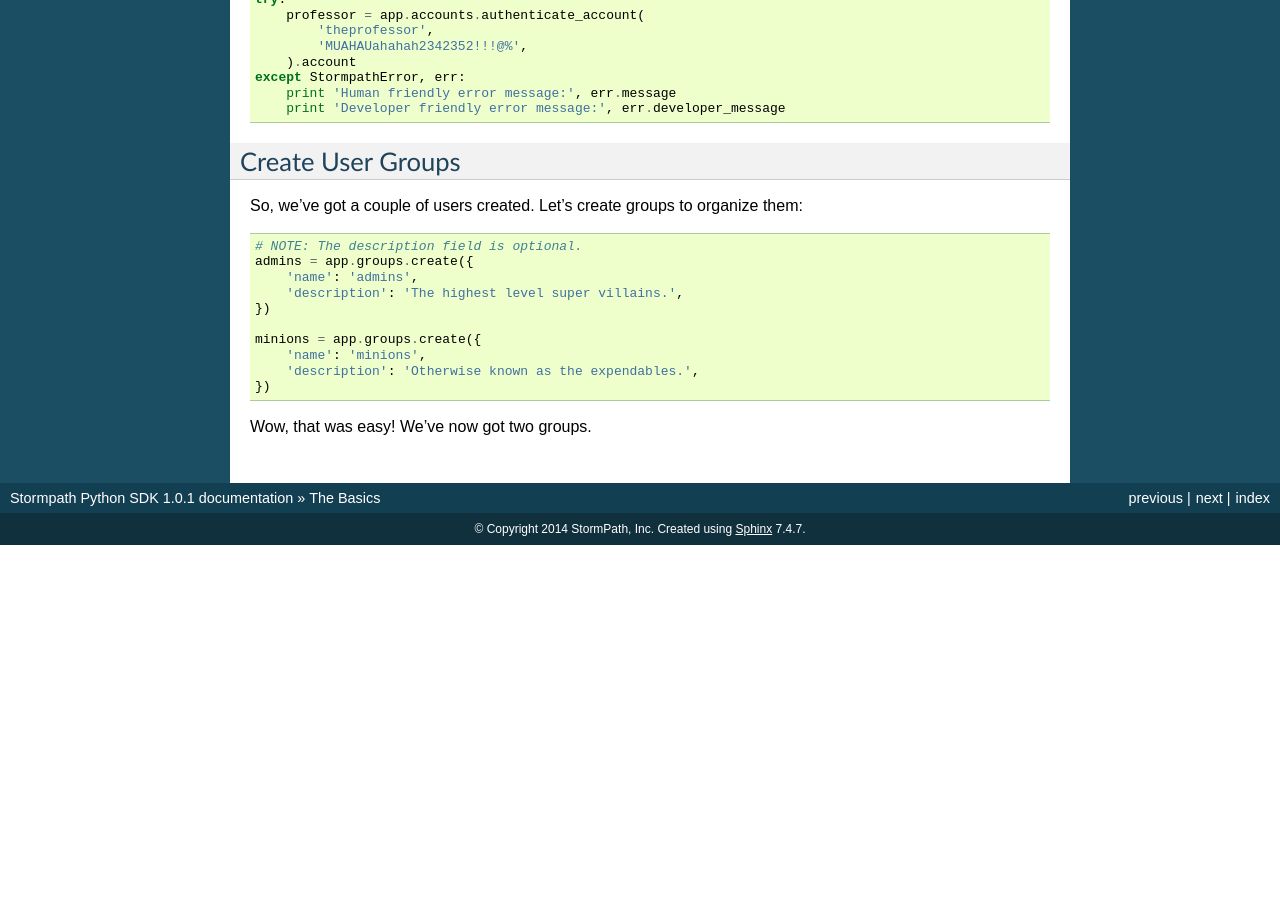
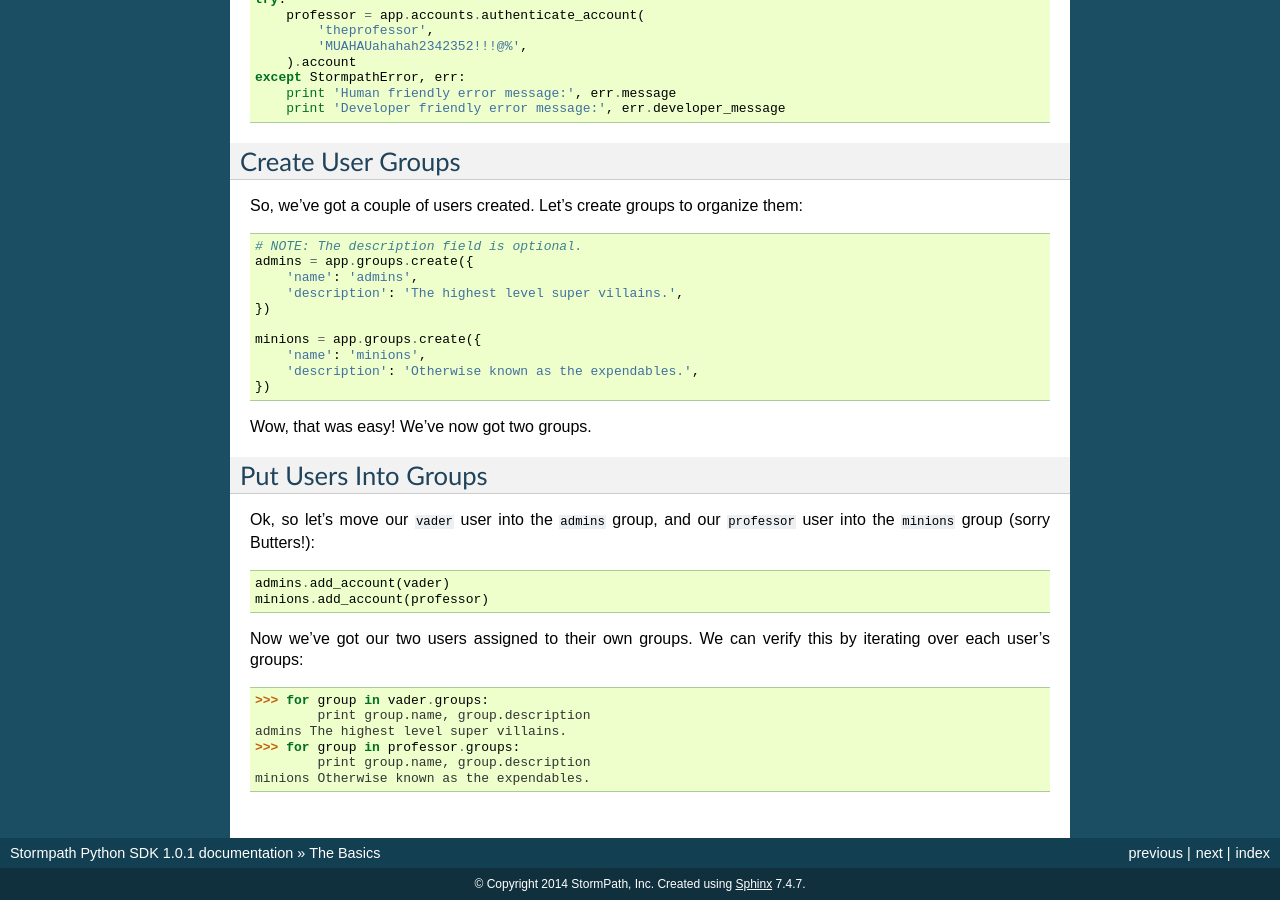
Before and after one commit to stormpath/stormpath-sdk-python, a Sphinx documentation site: the page built from docs/the-basics.rst, in a window 1280 px wide and 900 px high, scrolled down 1335 px. Built offline with Sphinx 7.4.7, drawn with Linux system fonts in a browser that asks for light colours; before the commit the page ends 1880 px from its top, so only the background shows below that; some of the changed text lies outside the part shown.

Commit message:
Adding new section on putting users into groups.

```diff
--- a/docs/the-basics.rst
+++ b/docs/the-basics.rst
@@ -96,3 +96,23 @@ So, we've got a couple of users created.  Let's create groups to organize them::
     })
 
 Wow, that was easy!  We've now got two groups.
+
+
+Put Users Into Groups
+---------------------
+
+Ok, so let's move our ``vader`` user into the ``admins`` group, and our
+``professor`` user into the ``minions`` group (sorry Butters!)::
+
+    admins.add_account(vader)
+    minions.add_account(professor)
+
+Now we've got our two users assigned to their own groups.  We can verify this by
+iterating over each user's groups::
+
+    >>> for group in vader.groups:
+            print group.name, group.description
+    admins The highest level super villains.
+    >>> for group in professor.groups:
+            print group.name, group.description
+    minions Otherwise known as the expendables.
```
